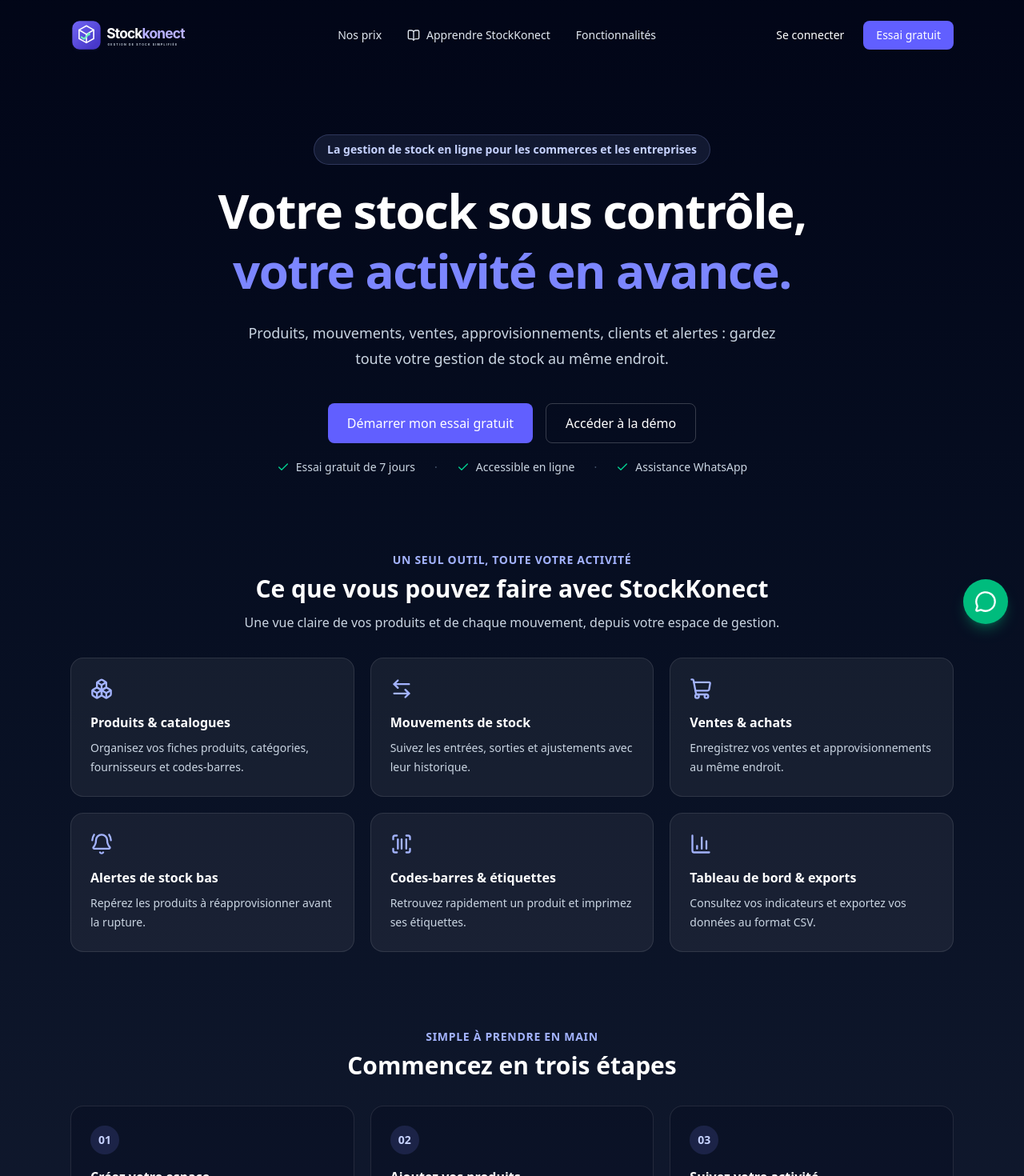
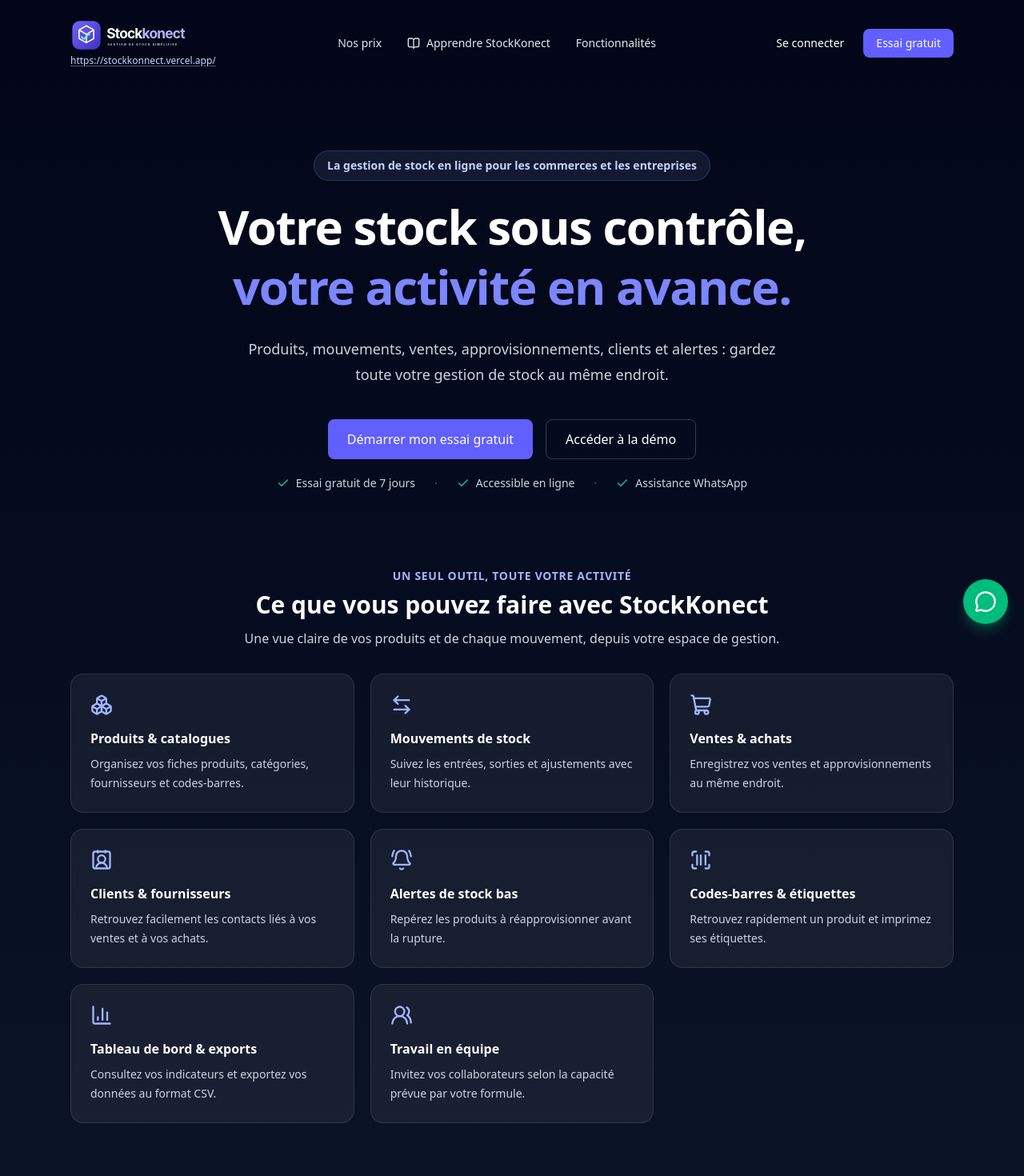
Before and after one commit to kingdavei-afk/stockkonnect, a Next.js app: page / in a window 1280 px wide. Shown: the top 1470 px of the page at 80% size. Built offline with nearby package versions, Linux system fonts and the light colour scheme.

Commit message:
Add primary site link to public pages

```diff
--- a/src/app/login/page.tsx
+++ b/src/app/login/page.tsx
@@ -1,5 +1,6 @@
 import Link from "next/link";
 import Image from "next/image";
+import { MainSiteLink } from "@/components/main-site-link";
 import { LoginForm } from "./login-form";
 
 export default async function LoginPage({
@@ -11,8 +12,9 @@
   return (
     <main className="flex min-h-screen items-center justify-center bg-slate-100 px-4">
       <div className="w-full max-w-md">
-        <div className="mb-6 flex justify-center">
+        <div className="mb-6 flex flex-col items-center">
           <Image src="/stockkonect-logo.svg" alt="Stockkonect" width={680} height={136} priority className="h-12 w-auto" />
+          <MainSiteLink className="text-indigo-600 hover:text-indigo-800" />
         </div>
         <div className="card p-8">
           <h1 className="text-xl font-bold">Connexion</h1>
--- a/src/app/page.tsx
+++ b/src/app/page.tsx
@@ -7,11 +7,17 @@
   BookOpen,
   Boxes,
   Check,
+  CircleHelp,
+  ContactRound,
+  Eye,
   MessageCircle,
   ScanBarcode,
   ShoppingCart,
+  Smartphone,
+  UsersRound,
 } from "lucide-react";
 import { PUBLIC_PLANS } from "@/lib/plans";
+import { MainSiteLink } from "@/components/main-site-link";
 
 const WHATSAPP_URL =
   "https://wa.me/2250748323191?text=" +
@@ -34,6 +40,11 @@
     desc: "Enregistrez vos ventes et approvisionnements au même endroit.",
   },
   {
+    icon: ContactRound,
+    title: "Clients & fournisseurs",
+    desc: "Retrouvez facilement les contacts liés à vos ventes et à vos achats.",
+  },
+  {
     icon: BellRing,
     title: "Alertes de stock bas",
     desc: "Repérez les produits à réapprovisionner avant la rupture.",
@@ -48,6 +59,11 @@
     title: "Tableau de bord & exports",
     desc: "Consultez vos indicateurs et exportez vos données au format CSV.",
   },
+  {
+    icon: UsersRound,
+    title: "Travail en équipe",
+    desc: "Invitez vos collaborateurs selon la capacité prévue par votre formule.",
+  },
 ];
 
 const steps = [
@@ -61,6 +77,7 @@
     <main className="min-h-screen overflow-hidden bg-gradient-to-b from-slate-950 via-slate-900 to-indigo-950 text-white">
       <header className="mx-auto flex max-w-6xl flex-col gap-3 px-4 py-4 sm:flex-row sm:flex-wrap sm:items-center sm:justify-between sm:gap-3 sm:px-6 sm:py-6">
         <div className="flex w-full items-center justify-between sm:w-auto">
+          <div className="flex flex-col items-start">
             <Image
               src="/stockkonect-logo-white.svg"
               alt="Stockkonect — gestion de stock simplifiée"
@@ -69,6 +86,8 @@
               priority
               className="h-8 w-auto sm:h-10"
             />
+            <MainSiteLink className="text-indigo-200 hover:text-white" />
+          </div>
           <Link href="/login" className="btn border border-white/15 px-3 text-white hover:bg-white/10 sm:hidden">
             Connexion
           </Link>
@@ -174,6 +193,7 @@
             <p className="text-sm font-semibold uppercase tracking-wider text-indigo-300">Des formules pour votre croissance</p>
             <h2 id="offres-title" className="mt-2 text-2xl font-bold sm:text-3xl">Choisissez l&apos;offre adaptée</h2>
             <p className="mt-3 text-sm leading-6 text-slate-300 sm:text-base">Essai gratuit pendant 7 jours, puis choisissez votre formule. L&apos;équipe vous accompagne sur WhatsApp.</p>
+            <p className="mt-2 text-xs leading-5 text-slate-400 sm:text-sm">Paiement mensuel ou annuel · 2 mois offerts sur la formule annuelle · Souscription accompagnée par WhatsApp.</p>
           </div>
           <div className="grid grid-cols-1 gap-4 pt-2 text-left md:grid-cols-3 md:gap-5">
             {PUBLIC_PLANS.map((plan) => (
@@ -195,6 +215,32 @@
             Voir les tarifs et choisir une offre
           </Link>
           <p className="mt-3 text-xs text-slate-400">La souscription payante se fait avec notre équipe sur WhatsApp.</p>
+        </section>
+
+        <section className="pt-16 sm:pt-24" aria-labelledby="faq-title">
+          <div className="mx-auto mb-8 max-w-2xl text-center">
+            <p className="text-sm font-semibold uppercase tracking-wider text-indigo-300">Informations pratiques</p>
+            <h2 id="faq-title" className="mt-2 text-2xl font-bold sm:text-3xl">Avant de vous lancer</h2>
+            <p className="mt-3 text-sm leading-6 text-slate-300 sm:text-base">Les réponses aux questions les plus fréquentes pour démarrer en toute clarté.</p>
+          </div>
+          <div className="grid grid-cols-1 gap-3 text-left sm:grid-cols-2 sm:gap-5">
+            <article className="rounded-2xl border border-white/10 bg-white/[0.06] p-5 sm:p-6">
+              <h3 className="flex items-start gap-3 font-semibold"><CircleHelp aria-hidden="true" className="mt-0.5 h-5 w-5 shrink-0 text-indigo-300" />Comment fonctionne l’essai gratuit ?</h3>
+              <p className="mt-2 text-sm leading-6 text-slate-300">Créez votre compte pour profiter de 7 jours d’essai. À la fin de l’essai, contactez notre équipe pour choisir une formule payante.</p>
+            </article>
+            <article className="rounded-2xl border border-white/10 bg-white/[0.06] p-5 sm:p-6">
+              <h3 className="flex items-start gap-3 font-semibold"><Smartphone aria-hidden="true" className="mt-0.5 h-5 w-5 shrink-0 text-indigo-300" />Puis-je utiliser StockKonect sur mon téléphone ?</h3>
+              <p className="mt-2 text-sm leading-6 text-slate-300">Oui. StockKonect s’ouvre dans le navigateur de votre téléphone, tablette ou ordinateur. Une connexion Internet est nécessaire.</p>
+            </article>
+            <article className="rounded-2xl border border-white/10 bg-white/[0.06] p-5 sm:p-6">
+              <h3 className="flex items-start gap-3 font-semibold"><MessageCircle aria-hidden="true" className="mt-0.5 h-5 w-5 shrink-0 text-indigo-300" />Comment souscrire après l’essai ?</h3>
+              <p className="mt-2 text-sm leading-6 text-slate-300">Les abonnements sont gérés manuellement : choisissez une offre et notre équipe vous indiquera la procédure sur WhatsApp. Aucun paiement en ligne n’est demandé sur cette page.</p>
+            </article>
+            <article className="rounded-2xl border border-white/10 bg-white/[0.06] p-5 sm:p-6">
+              <h3 className="flex items-start gap-3 font-semibold"><Eye aria-hidden="true" className="mt-0.5 h-5 w-5 shrink-0 text-indigo-300" />Puis-je essayer avant de créer mon espace ?</h3>
+              <p className="mt-2 text-sm leading-6 text-slate-300">Oui. Le compte démo permet de parcourir l’interface en lecture seule. Vous pouvez ensuite créer votre propre espace pour démarrer votre essai.</p>
+            </article>
+          </div>
         </section>
 
         <section className="mt-16 rounded-3xl border border-white/10 bg-gradient-to-r from-indigo-600/30 to-emerald-500/15 px-5 py-8 text-center sm:mt-24 sm:px-10 sm:py-12">
--- a/src/app/plans/plans-client.tsx
+++ b/src/app/plans/plans-client.tsx
@@ -5,6 +5,7 @@
 import Image from "next/image";
 import { Check, ChevronLeft, Download, Receipt } from "lucide-react";
 import { PUBLIC_PLANS, type Plan } from "@/lib/plans";
+import { MainSiteLink } from "@/components/main-site-link";
 import {
   cycleLabel,
   formatAmount,
@@ -68,16 +69,19 @@
 
   return (
     <div>
-      <Link href={isPublic ? "/" : "/settings"} className="mb-4 inline-flex items-center gap-1 text-sm text-slate-500 hover:text-slate-700">
       {isPublic ? (
+        <div className="mb-4 flex flex-col items-start">
+          <Link href="/" className="inline-flex items-center gap-1 text-sm text-slate-500 hover:text-slate-700">
             <Image src="/stockkonect-logo.svg" alt="Stockkonect — accueil" width={680} height={136} className="h-9 w-auto" />
+          </Link>
+          <MainSiteLink className="text-indigo-600 hover:text-indigo-800" />
+        </div>
       ) : (
-          <>
+        <Link href="/settings" className="mb-4 inline-flex items-center gap-1 text-sm text-slate-500 hover:text-slate-700">
           <ChevronLeft className="h-4 w-4" />
           Retour aux paramètres
-          </>
+        </Link>
       )}
-      </Link>
       <h1 className="text-2xl font-bold">{isPublic ? "Nos prix" : "Options d'abonnement"}</h1>
       <p className="mt-1 text-sm text-slate-500">
         Choisissez l&apos;offre adaptée à votre entreprise.{!isPublic && " Changez ou annulez à tout moment."}
--- a/src/app/register/page.tsx
+++ b/src/app/register/page.tsx
@@ -1,13 +1,15 @@
 import Link from "next/link";
 import Image from "next/image";
 import { RegisterForm } from "./register-form";
+import { MainSiteLink } from "@/components/main-site-link";
 
 export default function RegisterPage() {
   return (
     <main className="flex min-h-screen items-center justify-center bg-slate-100 px-4">
       <div className="w-full max-w-md">
-        <div className="mb-6 flex justify-center">
+        <div className="mb-6 flex flex-col items-center">
           <Image src="/stockkonect-logo.svg" alt="Stockkonect" width={680} height={136} priority className="h-12 w-auto" />
+          <MainSiteLink className="text-indigo-600 hover:text-indigo-800" />
         </div>
         <div className="card p-8">
           <h1 className="text-xl font-bold">Créer un compte</h1>
--- /dev/null
+++ b/src/components/main-site-link.tsx
@@ -0,0 +1,15 @@
+type MainSiteLinkProps = {
+  className?: string;
+};
+
+export function MainSiteLink({ className = "" }: MainSiteLinkProps) {
+  return (
+    <a
+      href="https://stockkonnect.vercel.app/"
+      aria-label="Ouvrir le site principal StockKonect"
+      className={`mt-1 text-xs font-medium underline decoration-current/40 underline-offset-2 transition hover:decoration-current ${className}`}
+    >
+      https://stockkonnect.vercel.app/
+    </a>
+  );
+}
```
Lines whose indentation alone changed are shown as unchanged.
